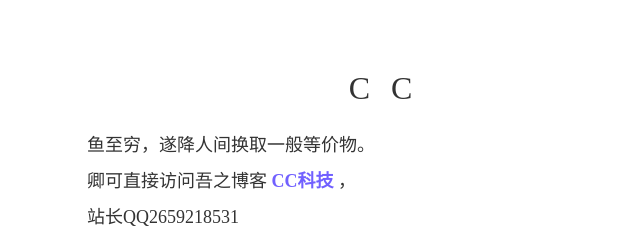
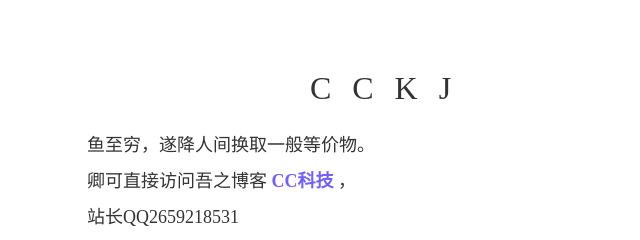
Before and after one commit to ccwd6/cckj, a plain HTML site: page index.html in a window 1280 px wide. Shown: the top 240 px of the page, 249-889 px from the left. Drawn offline with Linux system fonts and the light colour scheme.

Commit message:
Update index.html

```diff
--- a/index.html
+++ b/index.html
@@ -22,7 +22,7 @@
 
 <body>
     <div class="content">
-        <h1>CC</h1>
+        <h1>CCKJ</h1>
         <p>鱼至穷，遂降人间换取一般等价物。</p>
         <p>卿可直接访问吾之博客 <a href="http://cckj.owdg.xyz/" style="font-weight:700;"> CC科技 </a>，</p>
         <p>站长QQ2659218531</p>
```
